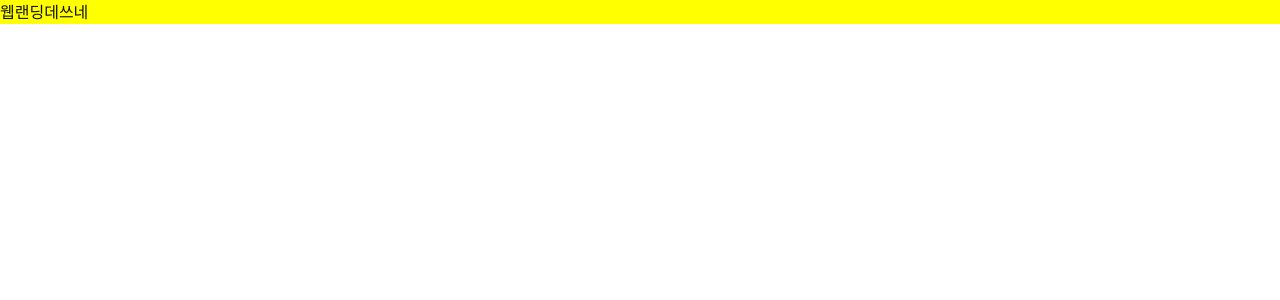
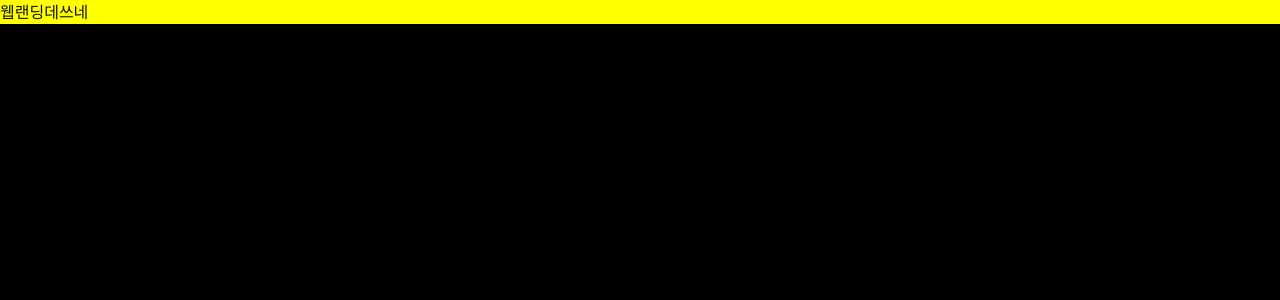
Before and after one commit to mew0151/neurongi, a Next.js app: page / in a window 1280 px wide. Shown: the top 300 px of the page. Built offline with nearby package versions, Linux system fonts and the light colour scheme.

Commit message:
ㄴㅊㅌㅅㅌ

```diff
--- a/src/styles/base/_reset.scss
+++ b/src/styles/base/_reset.scss
@@ -62,7 +62,6 @@ html,
 body {
     margin: 0;
     padding: 0;
-    height: 100%;
 }
 
 /* 기본 바디 스타일 */
--- a/src/styles/components/home/appMain.scss
+++ b/src/styles/components/home/appMain.scss
@@ -4,6 +4,7 @@
     left: 0;
     width: 100vw;
     height: 100vh;
+    background-color: #000;
 
     background-image: url("/images/appmain-background.png");
     background-size: cover;
--- a/src/styles/main.scss
+++ b/src/styles/main.scss
@@ -2,4 +2,5 @@
 @use "base/reset";
 
 body {
+    background-color: #000; // <- 없으면 노치 하얗게 보여!
 }
```
